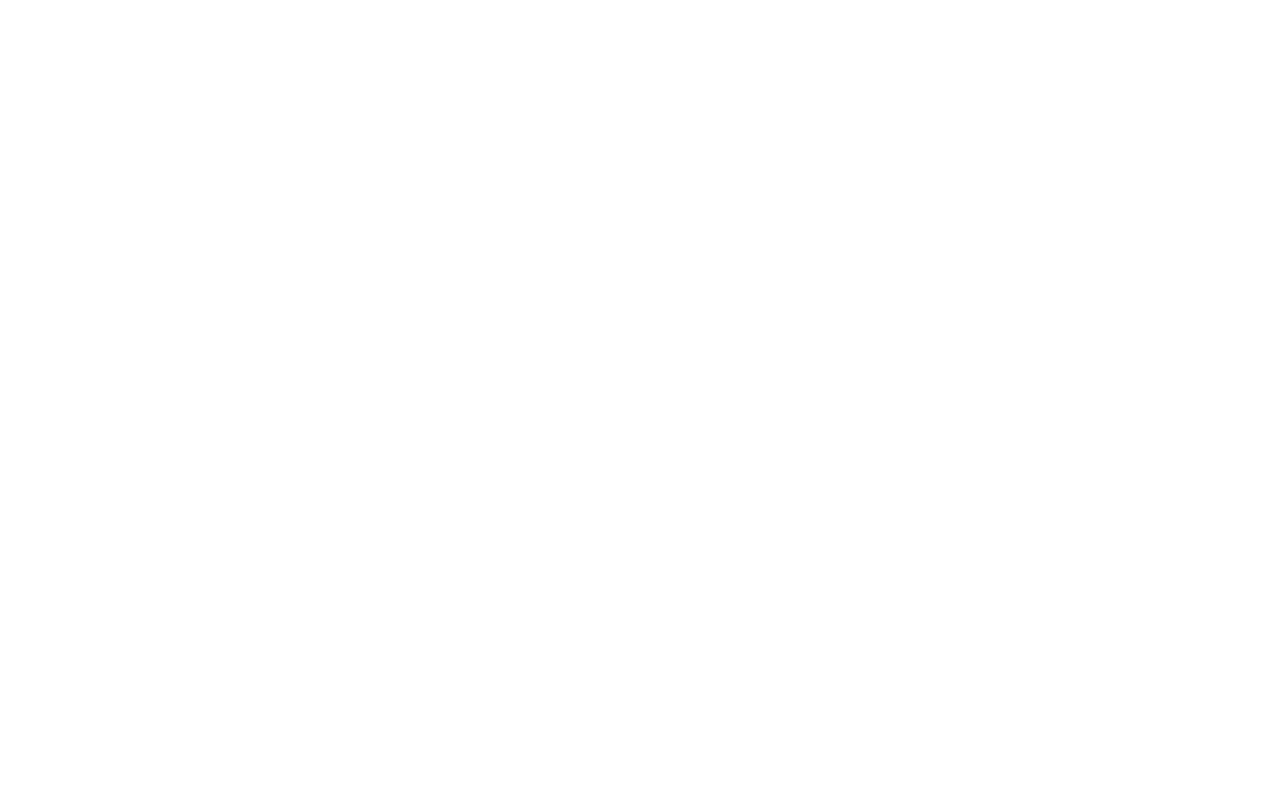
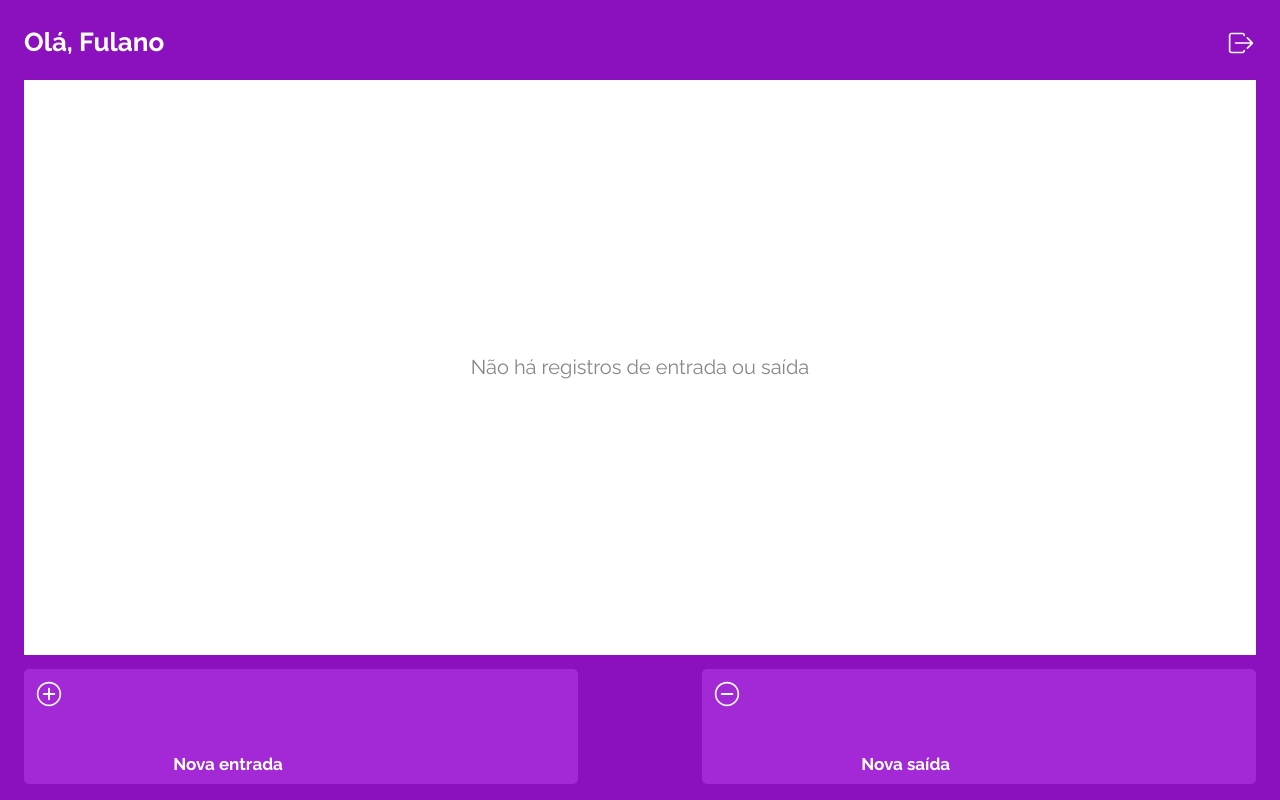
Before and after one commit to samuelmarco-dev/projeto13-mywallet-front, a JavaScript app: page /carteira in a window 1280 px wide. Before the commit this address had no page. Built offline with nearby package versions, Linux system fonts and the light colour scheme; a web font is replaced by a local one.

Commit message:
fix: Layout Tela Wallet/Carteira

```diff
--- a/src/components/App.js
+++ b/src/components/App.js
@@ -3,6 +3,7 @@
 import TelaInicial from "./TelaInicial";
 import TelaLogin from "./TelaLogin";
 import TelaCadastro from "./TelaCadastro";
+import TelaCarteira from "./TelaCarteira";
 
 import "./../assets/css/reset.css";
 
@@ -13,6 +14,7 @@
                 <Route path="/" element={< TelaInicial />} />
                 <Route path="/login" element={<TelaLogin />} />
                 <Route path="/cadastro" element={< TelaCadastro />} />
+                <Route path="/carteira" element={<TelaCarteira />} />
             </Routes>
         </BrowserRouter>
     );
--- /dev/null
+++ b/src/components/TelaCarteira/index.js
@@ -0,0 +1,42 @@
+import { Container } from "./style.js"
+
+import { IoIosLogOut } from "react-icons/io";
+import { IoIosAddCircleOutline } from "react-icons/io";
+import { IoIosRemoveCircleOutline } from "react-icons/io";
+
+function TelaCarteira() {
+    const dados = 0;
+
+    return (
+        <Container>
+            <header>
+                <p>Olá, Fulano</p>
+                <IoIosLogOut className="icon"/>
+            </header>
+            <main>
+                {
+                dados > 0 ?
+                <div>
+                    Sou alguns dados interessantes...
+                </div>
+                :
+                <div className="not-registros">
+                    <p>Não há registros de entrada ou saída</p>
+                </div>
+                }
+            </main>
+            <footer>
+                <div className="entrada">
+                    <IoIosAddCircleOutline className="iconEntrada"/>
+                    <p>Nova entrada</p>
+                </div>
+                <div className="saida">
+                    <IoIosRemoveCircleOutline className="iconSaida"/>
+                    <p>Nova saída</p>
+                </div>
+            </footer>
+        </Container>
+    );
+}
+
+export default TelaCarteira;
--- /dev/null
+++ b/src/components/TelaCarteira/style.js
@@ -0,0 +1,116 @@
+import styled from "styled-components";
+
+export const Container = styled.section`
+    width: 100%;
+    height: 100%;
+    position: fixed;
+    top: 0;
+    left: 0;
+    background-color: #8C11BE;
+    padding: 0 24px;
+    font-family: 'Raleway', sans-serif;
+
+    header{
+        width: 100%;
+        height: 35px;
+        display: flex;
+        justify-content: space-between;
+        align-items: center;
+        margin-top: 25px;
+
+        p{
+            max-width: 80%;
+            max-height: 35px;
+            font-weight: 700;
+            font-size: 26px;
+            line-height: 31px;
+            color: #FFFFFF;
+            text-align: left;
+            overflow: hidden;
+            display: flex;
+            flex-wrap: wrap;
+            justify-content: center;
+            align-items: center;
+        }
+
+        .icon {
+            font-size: 30px;
+            color: #FFFFFF;
+        }
+    }
+
+    main{
+        width: 100%;
+        height: calc(100% - 140px - 65px - 20px);
+        margin-top: 20px;
+        background-color: #FFFFFF;
+
+
+        .not-registros{
+            width: 100%;
+            height: 100%;
+            display: flex;
+            align-items: center;
+            justify-content: center;
+
+            p{
+                width: 70%;
+                max-height: 50px;
+                font-weight: 400;
+                font-size: 20px;
+                line-height: 23px;
+                text-align: center;
+                color: #868686;
+                overflow: hidden;
+            }
+        }
+    }
+
+    footer{
+        width: 100%;
+        height: 115px;
+        position: fixed;
+        left: 0;
+        bottom: 16px;
+        padding: 0 24px;
+        display: flex;
+        justify-content: space-between;
+        align-items: center;
+
+        .entrada, .saida{
+            width: 45%;
+            height: 115px;
+            position: relative;
+            border: none;
+            border-color: #A328D6;
+            border-radius: 5px;
+            background: #A328D6;
+
+            p{
+                width: 70%;
+                max-height: 50px;
+                font-weight: 700;
+                font-size: 17px;
+                line-height: 20px;
+                color: #FFFFFF;
+                display: flex;
+                flex-wrap: wrap;
+                justify-content: center;
+                align-items: center;
+                position: absolute;
+                left: 10px;
+                bottom: 10px;
+                text-align: left;
+                overflow: hidden;
+            }
+        }
+
+        .iconEntrada, .iconSaida{
+            position: absolute;
+            left: 10px;
+            top: 10px;
+            color: #FFFFFF;
+            font-size: 30px;
+        }
+    }
+`;
--- a/src/components/TelaLogin/index.js
+++ b/src/components/TelaLogin/index.js
@@ -1,4 +1,4 @@
-import { Link } from "react-router-dom";
+import { Link, useNavigate } from "react-router-dom";
 
 import Botao from "../utils/Botao";
 import Paragrafo from "../utils/Paragrafo";
@@ -7,11 +7,17 @@
 
 function TelaLogin() {
     const arrayInputs = ['E-mail', 'Senha'];
+    const navigate = useNavigate();
+
+    function enviarDados(event){
+        event.preventDefault();
+        navigate('/carteira')
+    }
 
     return (
         <Container>
             <header>MyWallet</header>
-            <form>
+            <form onSubmit={enviarDados}>
                 <div className="inputs">
                     <input type="text" placeholder={arrayInputs[0]} />
                     <input type="text" placeholder={arrayInputs[1]} />
```
